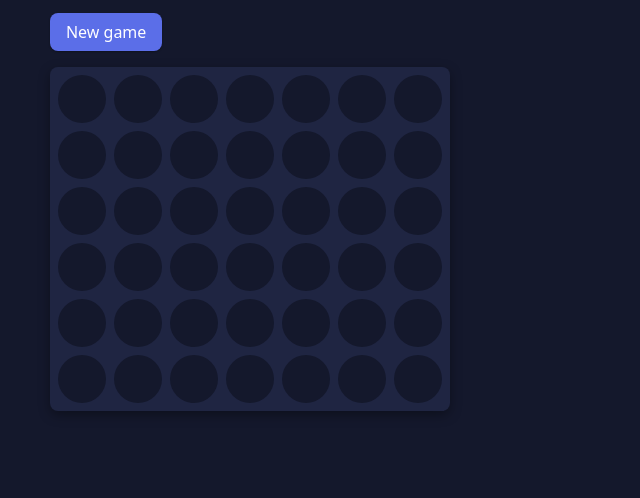
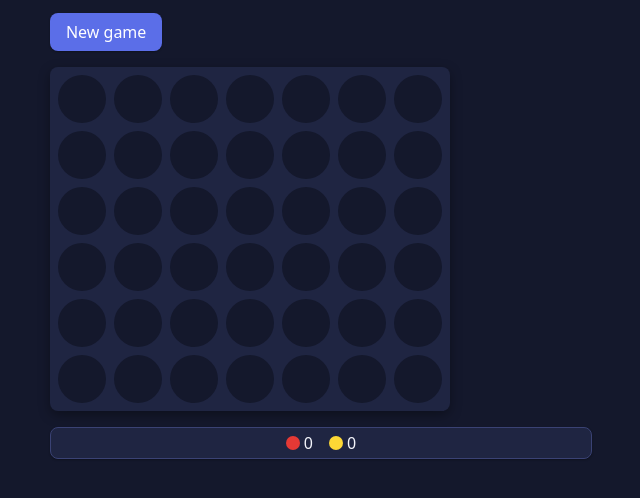
Before and after one commit to MK-xOne/connect-four, a website built with Vite: page index.html in a window 1280 px wide. Shown: the part 172-670 px from the top of the page, without its empty margins (319-959 px from the left). Built offline with nearby package versions, Linux system fonts and the light colour scheme.

Commit message:
Item 13: score tally spacing aligned to UI scale

```diff
--- a/src/main.ts
+++ b/src/main.ts
@@ -1,5 +1,7 @@
 import './style.css';
 import { dropToken, isFull } from './board';
+import { createScore, recordWin } from './score';
+import type { Score } from './score';
 import { COLUMNS, ROWS } from './types';
 import type { Board, GameState, Player } from './types';
 import {
@@ -12,6 +14,7 @@ import {
   renderControls,
   renderEmptyGrid,
   renderEndScreen,
+  renderScore,
   renderTitle,
   setColorSelectorLocked,
   setRematchVisible,
@@ -43,6 +46,7 @@ function createInitialState(): GameState {
 let state: GameState = createInitialState();
 let selectedColorIndex = 0;
 let colorsLocked = false;
+let score: Score = createScore();
 
 function currentColorPair() {
   return COLOR_PAIRS[selectedColorIndex];
@@ -58,6 +62,7 @@ renderTitle(root);
 renderColorSelector(root, COLOR_PAIRS, selectedColorIndex, (index) => {
   selectedColorIndex = index;
   applyColorPair(root, currentColorPair());
+  renderScore(root, score, currentColorPair());
 });
 
 const rematch = (): void => {
@@ -72,10 +77,12 @@ renderControls(
   () => {
     state = createInitialState();
     colorsLocked = false;
+    score = createScore();
     setColorSelectorLocked(root, false);
     setRematchVisible(root, false);
     clearEndScreen(root);
     renderBoard(root, state.board);
+    renderScore(root, score, currentColorPair());
   },
   rematch,
 );
@@ -83,6 +90,7 @@ renderControls(
 applyColorPair(root, currentColorPair());
 renderEmptyGrid(root);
 renderBoard(root, state.board);
+renderScore(root, score, currentColorPair());
 
 onColumnClick(root, (column) => {
   if (state.winner) {
@@ -106,6 +114,8 @@ onColumnClick(root, (column) => {
 
   if (winner) {
     state.winner = winner;
+    score = recordWin(score, winner);
+    renderScore(root, score, currentColorPair());
     renderEndScreen(root, `${playerName(winner)} wins`);
     setRematchVisible(root, true);
     return;
--- /dev/null
+++ b/src/score.ts
@@ -0,0 +1,14 @@
+import type { Player } from './types';
+
+export interface Score {
+  red: number;
+  yellow: number;
+}
+
+export function createScore(): Score {
+  return { red: 0, yellow: 0 };
+}
+
+export function recordWin(score: Score, player: Player): Score {
+  return { ...score, [player]: score[player] + 1 };
+}
--- a/src/style.css
+++ b/src/style.css
@@ -178,3 +178,27 @@ body {
   height: 0.875rem;
   border-radius: var(--radius);
 }
+
+.scoreboard {
+  display: flex;
+  justify-content: center;
+  gap: var(--space-md);
+  margin-top: var(--space-md);
+  margin-bottom: var(--space-md);
+  padding: var(--space-xs) var(--space-md);
+  background: var(--color-surface);
+  border: 1px solid var(--color-border);
+  border-radius: var(--radius);
+  box-shadow: var(--shadow-sm);
+}
+
+.score-entry {
+  display: inline-flex;
+  align-items: center;
+  gap: var(--space-xs);
+}
+
+.score-value {
+  font-size: var(--font-size-base);
+  color: var(--color-text);
+}
--- a/src/ui.ts
+++ b/src/ui.ts
@@ -1,5 +1,6 @@
 import { COLUMNS, ROWS } from './types';
 import type { Board } from './types';
+import type { Score } from './score';
 
 export interface ColorPair {
   player1: { name: string; color: string };
@@ -70,6 +71,40 @@ export function setColorSelectorLocked(root: HTMLElement, locked: boolean): void
 export function applyColorPair(root: HTMLElement, pair: ColorPair): void {
   root.style.setProperty('--player1-color', pair.player1.color);
   root.style.setProperty('--player2-color', pair.player2.color);
+}
+
+export function renderScore(root: HTMLElement, score: Score, pair: ColorPair): void {
+  let scoreboard = root.querySelector<HTMLElement>('.scoreboard');
+
+  if (!scoreboard) {
+    scoreboard = document.createElement('div');
+    scoreboard.className = 'scoreboard';
+    root.appendChild(scoreboard);
+  }
+
+  scoreboard.innerHTML = '';
+
+  (
+    [
+      [pair.player1.color, score.red],
+      [pair.player2.color, score.yellow],
+    ] as const
+  ).forEach(([color, count]) => {
+    const entry = document.createElement('span');
+    entry.className = 'score-entry';
+
+    const swatch = document.createElement('span');
+    swatch.className = 'color-swatch';
+    swatch.style.backgroundColor = color;
+
+    const value = document.createElement('span');
+    value.className = 'score-value';
+    value.textContent = String(count);
+
+    entry.appendChild(swatch);
+    entry.appendChild(value);
+    scoreboard.appendChild(entry);
+  });
 }
 
 export function renderTitle(root: HTMLElement): void {
```
Also changed, not shown: docs/BACKLOG.md (+2 -2 lines), src/score.test.ts (added, +53 -0 lines).
